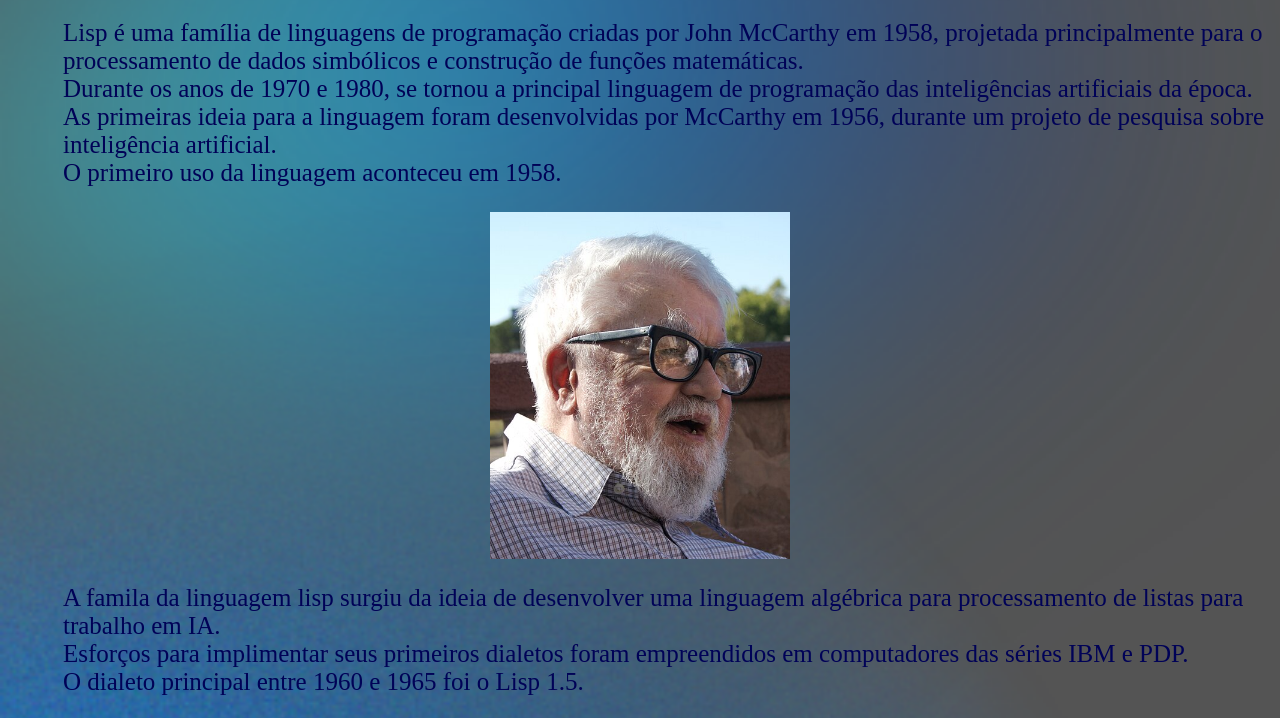
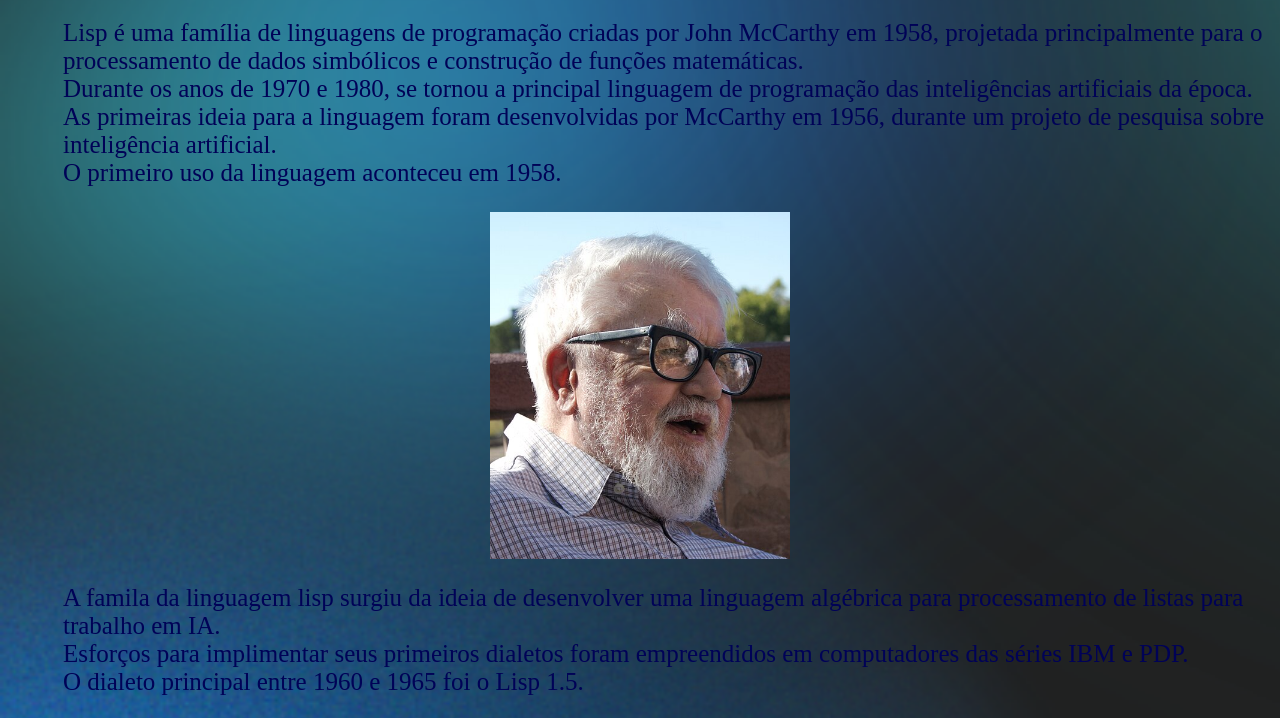
Before and after one commit to PedroHMoreira1/TrabalhoCPW, a plain HTML site: page index.html in a window 1280 px wide. Shown: the part 422-1140 px from the top of the page. Drawn offline with Linux system fonts and the light colour scheme.

Commit message:
commit 10

```diff
--- a/css/style.css
+++ b/css/style.css
@@ -39,7 +39,7 @@ p, .lista2{
 }
 
 body{
-	background-image: url(../img/fundo_site_v2.png);
+	background-image: url(../img/fundo_site_v3.png);
 	background-color: grey;
 	background-repeat: no-repeat;
 	background-size: cover;
```
Also changed, not shown: img/fundo_site_v2.png (deleted), img/fundo_site_v3.png (added).
